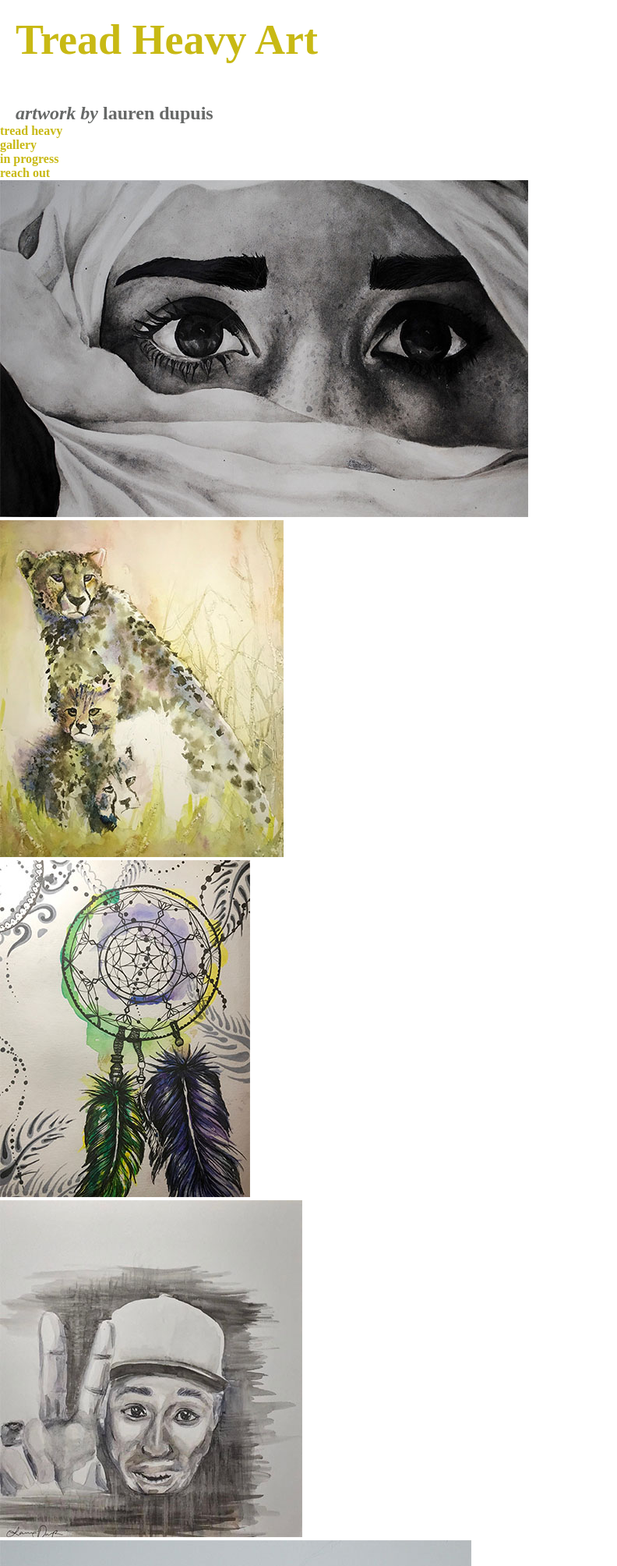
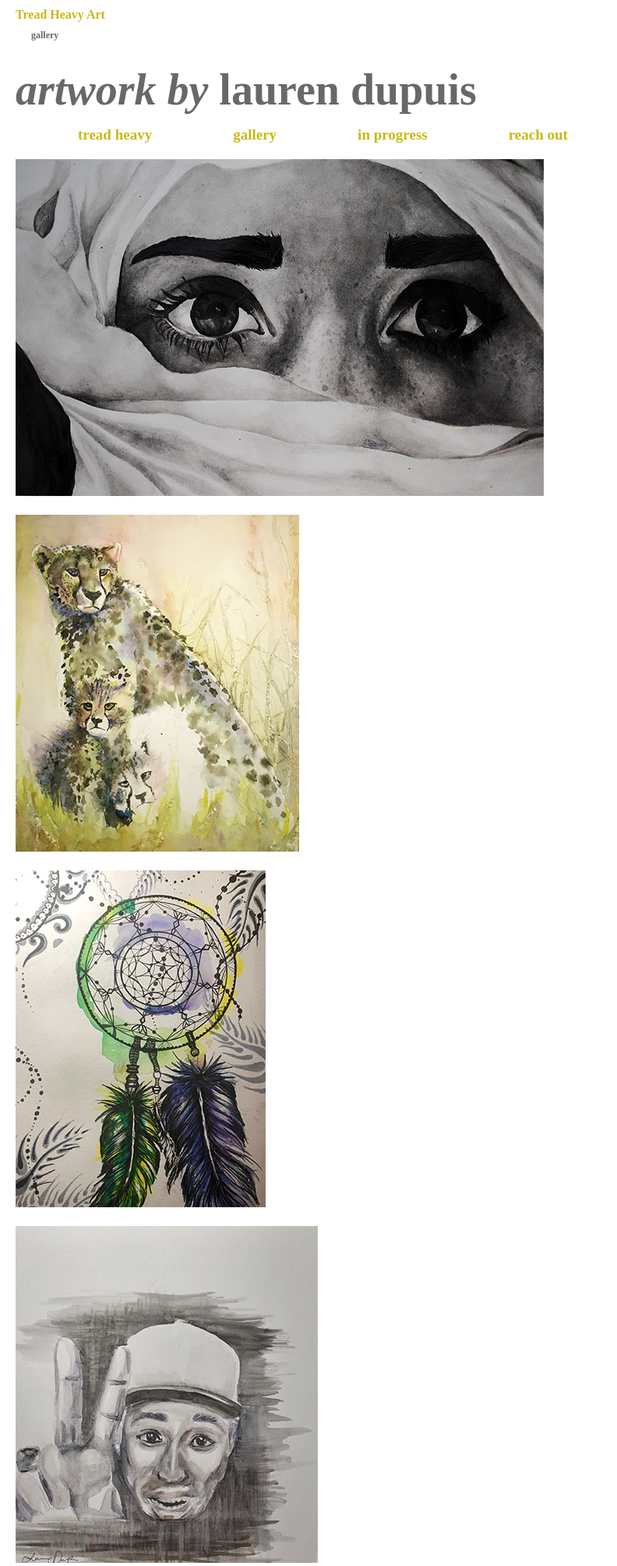
Before and after one commit to Ldupuis13/practice, a PHP site: page / in a window 1280 px wide. Shown: the top 2008 px of the page at 78% size, without its empty margins (0-792 px from the left). Run offline with PHP 8.4, Linux system fonts and the light colour scheme.

Commit message:
update index CSS progress

```diff
--- a/index.html
+++ b/index.html
@@ -5,17 +5,15 @@
     <title>Tread Heavy Art</title>
     <link type="text/css" rel="stylesheet" href="main.css">
   </head>
-</head>
-<header>
-<h1><strong>Tread Heavy Art</strong></h1>
-<h2><em>artwork by </em><strong>lauren dupuis</strong></h2>
-</header>
+  <h1>Tread Heavy Art<h1/>
+  <h2>gallery</h2>
+  <h3><em>artwork by </em><strong>lauren dupuis</strong></h3>
   <ul class="nav">
     <li><a href="index.html"><strong>tread heavy</strong></a></li>
     <li><a href="gallery.html"><strong>gallery</strong></a></li>
     <li><a href="in progress.html"><strong>in progress</strong></a></li>
     <li><a href="reach out.html"><strong>reach out</strong></a></li>
-</ul class="nav">
+  </ul>
   <ul class="artwork">
     <li><img src="images/tear copy.jpg"></li>
     <li><img src="images/cheetah_family copy.jpg"></li>
--- a/main.css
+++ b/main.css
@@ -5,35 +5,43 @@ border: 0;
 margin: 0;
 }
 h1 {
-    margin: 20px 0 50px 20px;
+  margin: 10px 0 0px 20px;
   color: #C8B914;
-    font-size: 54px;
+  font-size: 16px;
   }
 h2 {
-    margin: 0 0 0 20px;
-    color: #676968
+  margin: 0 0 0 40px;
+  color: #676968;
+  font-size: 12px;
   }
 h3 {
-    margin: 0 0 0 20px;
-    color: #676968
+  margin: 30px 57px 15px 20px;
+  color: #676968;
+  font-size: 56px;
+  text-align: left;
   }
-  a {
+ul li{
+  padding-left: 20px;
+}
+.nav li{
+  font-size: 19px;
+  display: inline;
+  padding: 0 0 15PX 100px;
+  list-style-type: none;
+  }
+.nav a {
     text-decoration: none;
     color: #C8B914;
     }
-  a:hover {
+.nav a:hover {
     text-decoration: bold;
     color: #700B2d;
     }
-  ul .nav {
-    font-size: 19px;
-    padding: 20px 0px 50px 50px;
-    margin: 0 20px 0 0;
-    display: inline;
-    float: right;
-    list-style-type: none;
+.artwork li{
+    display: block;
+    margin: 0 auto;
+    max-width: 100%;
+    padding-top: 20px;
+    align-items: center;
+    border: 3px
     }
-  .artwork {
-    float: left;
-    padding: 0;
-  }
```
Also changed, not shown: gallery.html (+7 -8 lines). Lines whose indentation alone changed are shown as unchanged.
